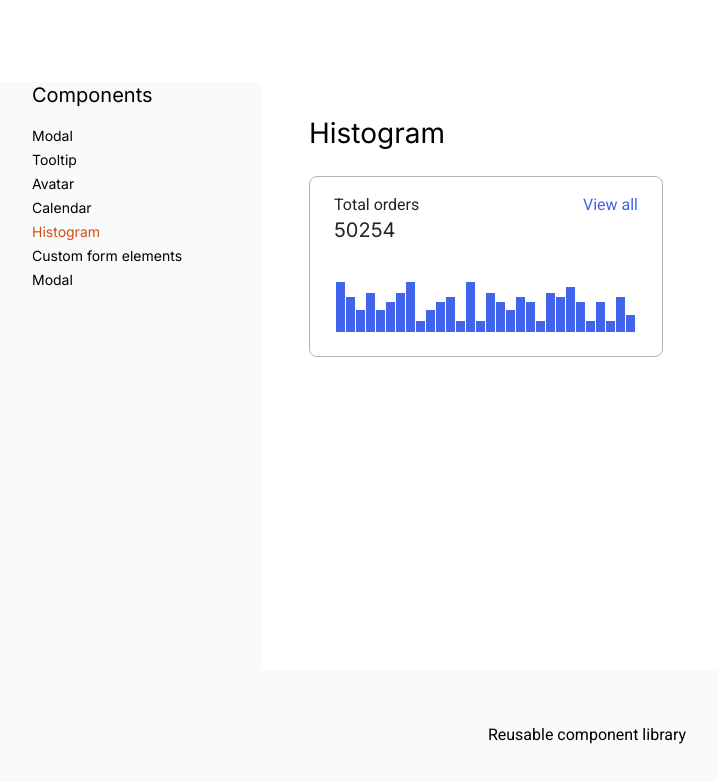
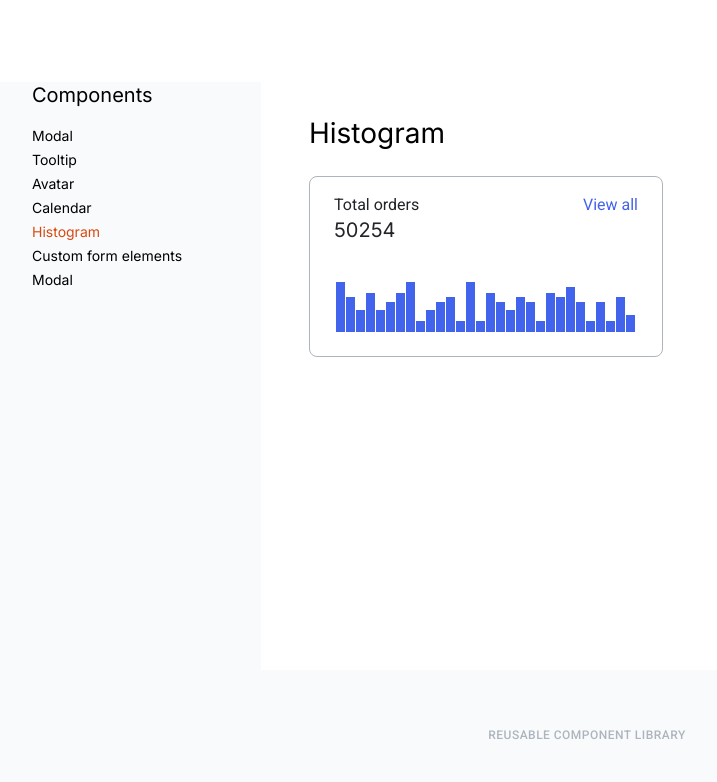
Before and after one commit to js-tasks-ru/htmlcss-20211021_tina-tezadova, a website: page pages/component-page/template.html in a window 1280 px wide. Shown: the whole page, without its empty margins (53-770 px from the left). Drawn offline with Linux system fonts and the light colour scheme.

Commit message:
Промежуточный коммит

```diff
--- a/components/footer/footer.css
+++ b/components/footer/footer.css
@@ -20,3 +20,12 @@
     margin: 0 auto;
     max-width: 640px;
 }
+
+.footer__title_component-page {
+    font-weight: 500;
+    font-size: 12px;
+    line-height: 18px;
+    letter-spacing: 0.04em;
+    text-transform: uppercase;
+    color: var(--grey-3);
+}
```
